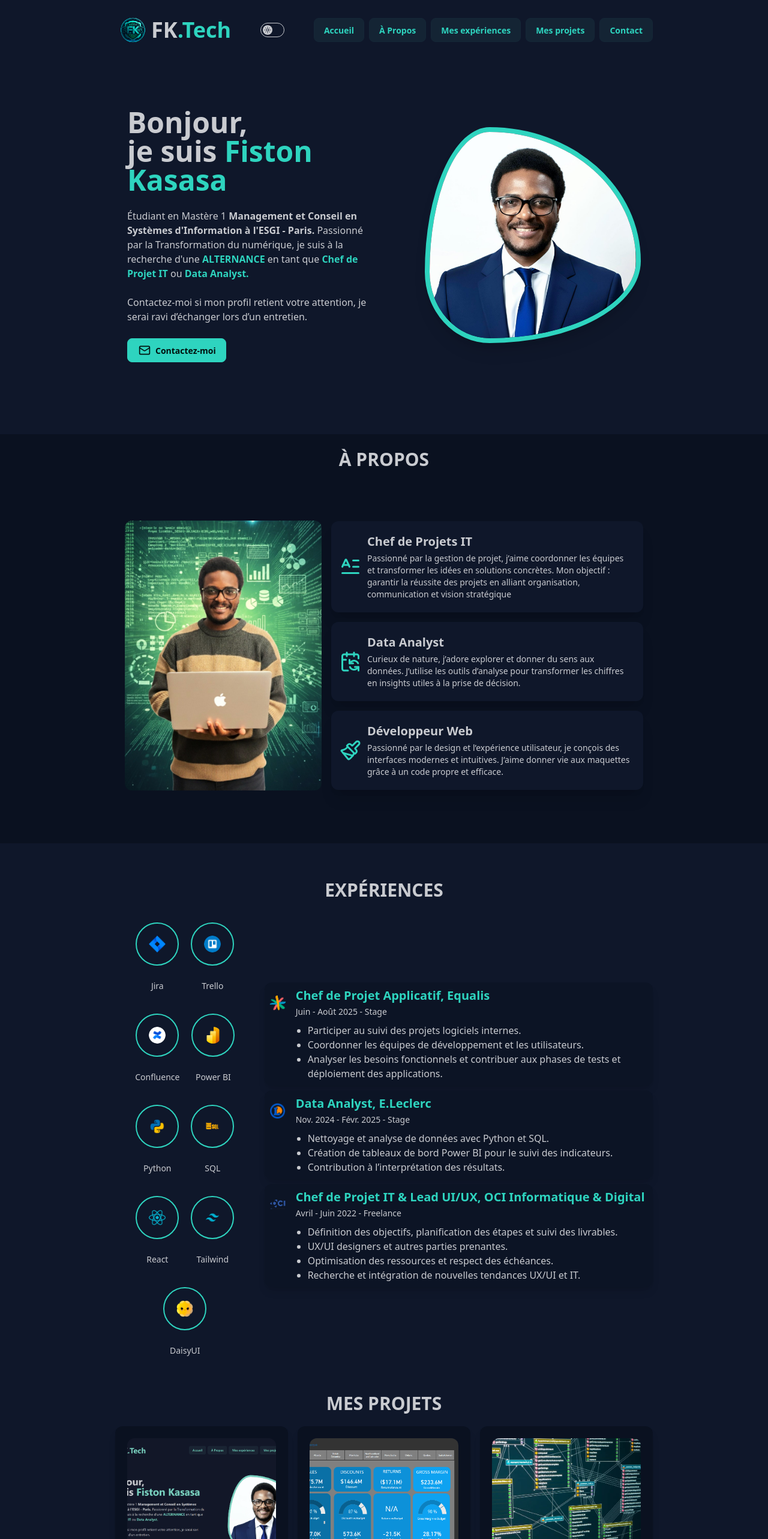
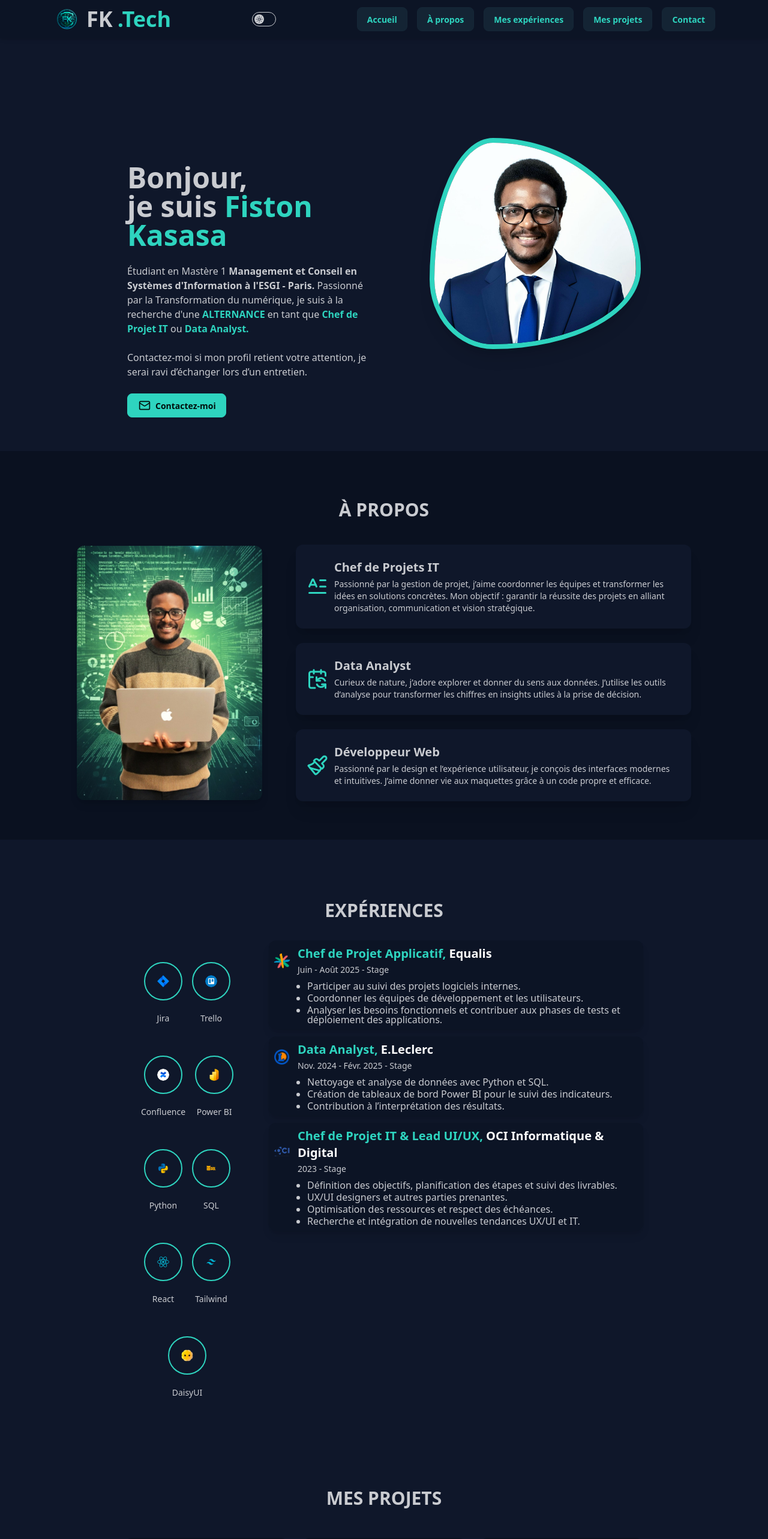
Before and after one commit to Fiston112/Projet---Portfolio-2.0, a React (Vite) app: page / in a window 1280 px wide. Shown: the top 2566 px of the page at 60% size. Built offline with nearby package versions, Linux system fonts and the light colour scheme.

Commit message:
Amélioration du design et des espacements

```diff
--- a/src/components/About.tsx
+++ b/src/components/About.tsx
@@ -7,7 +7,7 @@ const aboutSections = [
     id: 1,
     title: "Chef de Projets IT",
     description:
-      "Passionné par la gestion de projet, j’aime coordonner les équipes et transformer les idées en solutions concrètes. Mon objectif : garantir la réussite des projets en alliant organisation, communication et vision stratégique",
+      "Passionné par la gestion de projet, j’aime coordonner les équipes et transformer les idées en solutions concrètes. Mon objectif : garantir la réussite des projets en alliant organisation, communication et vision stratégique.",
     icon: <LetterText className="text-success scale-150" />,
   },
   {
@@ -28,23 +28,28 @@ const aboutSections = [
 
 export const About = () => {
   return (
-    <div id="About" className="bg-base-300 p-6 mb-4 md:mb-8">
+    <section id="About" className="bg-base-300 pt-20 pb-16 px-4">
+      <div className="max-w-5xl mx-auto">
         <Title title="À Propos" />
-  <div className="flex justify-center items-center py-10 md:py-16">
+
+        <div className="flex flex-col md:flex-row justify-center items-center gap-10 mt-10">
+          {/* Image */}
           <div className="hidden md:block">
             <img
               src={img}
               alt="photo FK"
-        className="w-82 object-cover rounded-xl"
+              className="w-80 object-cover rounded-xl shadow-lg"
             />
           </div>
-    <div className="md:ml-4 space-y-4 mb-0">
+
+          {/* Texte */}
+          <div className="md:ml-4 space-y-6 w-full md:w-2/3">
             {aboutSections.map((Section) => (
               <div
                 key={Section.id}
-          className="flex flex-col md:flex-row items-center bg-base-100 p-5 rounded-xl md:w-130 shadow-xl"
+                className="flex flex-col md:flex-row items-center bg-base-100 p-6 rounded-xl shadow-xl"
               >
-          <div className="mb-2 md:mb-0">{Section.icon}</div>
+                <div className="mb-3 md:mb-0">{Section.icon}</div>
                 <div className="md:ml-4 text-center md:text-left">
                   <h2 className="text-xl font-bold mb-1">{Section.title}</h2>
                   <p className="text-sm">{Section.description}</p>
@@ -54,6 +59,7 @@ export const About = () => {
           </div>
         </div>
       </div>
+    </section>
   );
 };
 
--- a/src/components/Contact.tsx
+++ b/src/components/Contact.tsx
@@ -4,10 +4,10 @@ export default function Contact() {
   return (
     <div
       id="Contact"
-      className="py-5 px-6 bg-base-300 flex flex-col items-center"
+      className="py-5 px-6 pt-20 bg-base-300 flex flex-col items-center"
     >
       <Title title="Contact" />
-      <p className="text-white mb-5 text-center max-w-2xl">
+      <p className="text-white mb-5 text-center max-w-2xl leading-5">
         Vous souhaitez échanger à propos d’une opportunité, d’un projet ou
         simplement en savoir plus sur mon profil ? N’hésitez pas à me contacter
         via ce formulaire.
@@ -17,7 +17,7 @@ export default function Contact() {
       <form
         action="https://formspree.io/f/xyznbpvy" // 🔁 à remplacer par ton lien Formspree ou autre
         method="POST"
-        className="w-full max-w-lg shadow-md rounded-xl p-5 space-y-4"
+        className="w-full max-w-lg shadow-md rounded-xl p-0 space-y-4"
       >
         <div>
           <label className="block text-left font-medium text-success mb-2">
--- a/src/components/Experiences.tsx
+++ b/src/components/Experiences.tsx
@@ -55,7 +55,7 @@ const experiences = [
     id: 3,
     role: "Chef de Projet IT & Lead UI/UX",
     company: "OCI Informatique & Digital",
-    period: "Avril - Juin 2022 - Freelance",
+    period: "2023 - Stage",
     description: [
       "Définition des objectifs, planification des étapes et suivi des livrables.",
       "UX/UI designers et autres parties prenantes.",
@@ -68,27 +68,31 @@ const experiences = [
 
 const Experiences = () => {
   return (
-    <div id="Experiences" className="-mt-1 -md:mt-8 -mb-8 py-3">
+    <section id="Experiences" className="max-w-7xl mx-auto px-4 pt-20 pb-12">
       <Title title="Expériences" />
-      <div className="flex flex-col-reverse md:flex-row justify-center items-center">
-        <div className="flex flex-wrap gap-5 justify-center items-center md:w-1/3 mt-3 md:mt-0">
+
+      <div className="flex flex-col-reverse md:flex-row justify-center items-start gap-5 mt-8">
+        {/* Liste des skills */}
+        <div className="flex flex-wrap gap-4 justify-center items-center md:w-1/3">
           {skills.map((skill) => (
             <div
               key={skill.id}
-              className=" flex justify-center items-center flex-col"
+              className="flex flex-col justify-center items-center mt-4"
             >
-              <div className="flex w-18 h-18 p-5 rounded-full border-2 border-success my-4">
+              <div className="flex w-16 h-16 mt-5 p-5 rounded-full border-2 border-success">
                 <img
                   src={skill.image}
-                  alt="{skill.name}"
-                  className="object-center rounded-full h-full w_full"
+                  alt={skill.name}
+                  className="object-center rounded-full h-full w-full"
                 />
               </div>
-              <span className="mt-2 text-sm"> {skill.name} </span>
+              <span className="mt-5 text-sm">{skill.name}</span>
             </div>
           ))}
         </div>
-        <div className="md:ml-4 flex flex-col space-y-2">
+
+        {/* Liste des expériences */}
+        <div className="md:ml-3 flex flex-col gap-3 md:w-3/3 w-full">
           {experiences.map((experience) => (
             <div
               key={experience.id}
@@ -100,15 +104,15 @@ const Experiences = () => {
                   alt={experience.company}
                   className="object-cover h-7 w-7"
                 />
-                <div className="ml-4">
+                <div className="ml-3">
                   <h1 className="text-xl text-success font-bold">
-                    {experience.role}, {experience.company}
+                    {experience.role}, <span className="text-white">{experience.company}</span>
                   </h1>
                   <span className="text-sm">{experience.period}</span>
                 </div>
               </div>
 
-              <ul className="list-disc ml-16 mt-2">
+              <ul className="list-disc ml-14 mt-2 space-y-1 leading-4">
                 {experience.description.map((desc, index) => (
                   <li key={index}>{desc}</li>
                 ))}
@@ -117,7 +121,7 @@ const Experiences = () => {
           ))}
         </div>
       </div>
-    </div>
+    </section>
   );
 };
 
--- a/src/components/Home.tsx
+++ b/src/components/Home.tsx
@@ -3,9 +3,9 @@ import img from "../assets/portfolio.jpg";
 
 const Home = () => {
   return (
-    <div className="flex flex-col-reverse p-5 md:flex-row justify-center items-center md:my-20 my-10">
-      <div className="flex flex-col">
-        <h1 className="text-4xl md:text-5xl font-bold text-center md:text-left mt-4 md:mt-0">
+    <div id="Home" className="flex flex-col-reverse p-5 md:flex-row justify-center items-center md:my-4 my-6">
+      <div className="flex mt-54 flex-col">
+        <h1 className="text-4xl md:text-5xl font-bold text-center md:text-left -mt-45 md:mt-0">
           Bonjour, <br />
           je suis{" "}
           <span className="text-success font-bold text-5xl">Fiston Kasasa</span>
@@ -30,11 +30,11 @@ const Home = () => {
           Contactez-moi
         </a>
       </div>
-      <div className="md:ml-20">
+      <div className="md:ml-25">
         <img
           src={img}
           alt="photo FK"
-          className="w-90 max-w-[400px] h-90 object-cover border-8 border-success shadow-xl"
+          className="w-50 h-50 mt-5 max-w-[400px] object-cover border-8 border-success shadow-xl sm:w-60 sm:h-60 md:w-60 md:h-60 lg:w-88 lg:h-88 md:mt-15 transition-all duration-300"
           style={{
             borderRadius: "30% 70% 70% 30% / 67% 62% 38% 33%",
           }}
--- a/src/components/Navbar.tsx
+++ b/src/components/Navbar.tsx
@@ -1,38 +1,92 @@
-import logofk from "../assets/fk.png" // adapte le chemin selon ton dossier
+import logofk from "../assets/fk.png"; // adapte le chemin selon ton dossier
 
 const Navbar = () => {
   return (
-    <div className="flex justify-center md:justify-between items-center">
-      <a href="#Home" className="flex items-center font-bold text-3xl md:text-xl">
+    <div className="fixed top-0 left-0 w-full bg-base-200 shadow-md z-5">
+      <div className="max-w-6xl mx-auto px-6 py-2 flex justify-between items-center">
+        {/* Logo + Titre */}
+        <a
+          href="#Home"
+          className="flex items-center font-bold text-3xl md:text-2xl space-x-2"
+        >
+          <img src={logofk} alt="Logo FK" className="w-12 h-auto" />
+          <span className="font-extrabold text-4xl">FK</span>
+          <span className="text-success font-extrabold text-4xl">.Tech</span>
+        </a>
 
-        <img src={logofk} alt="Logo FK" className="w-15 h-auto" />
-        <span className="text-bold text-4xl">FK</span><span className="text-success text-bold text-4xl">.Tech</span>
-      </a>
+        {/* Toggle (thème clair/sombre) */}
         <label className="toggle text-base-content">
           <input type="checkbox" value="synthwave" className="theme-controller" />
+          <svg
+            aria-label="sun"
+            xmlns="http://www.w3.org/2000/svg"
+            viewBox="0 0 24 24"
+          >
+            <g
+              strokeLinejoin="round"
+              strokeLinecap="round"
+              strokeWidth="2"
+              fill="none"
+              stroke="currentColor"
+            >
+              <circle cx="12" cy="12" r="4"></circle>
+              <path d="M12 2v2"></path>
+              <path d="M12 20v2"></path>
+              <path d="m4.93 4.93 1.41 1.41"></path>
+              <path d="m17.66 17.66 1.41 1.41"></path>
+              <path d="M2 12h2"></path>
+              <path d="M20 12h2"></path>
+              <path d="m6.34 17.66-1.41 1.41"></path>
+              <path d="m19.07 4.93-1.41 1.41"></path>
+            </g>
+          </svg>
 
-  <svg aria-label="sun" xmlns="http://www.w3.org/2000/svg" viewBox="0 0 24 24"><g strokeLinejoin="round" strokeLinecap="round" strokeWidth="2" fill="none" stroke="currentColor"><circle cx="12" cy="12" r="4"></circle><path d="M12 2v2"></path><path d="M12 20v2"></path><path d="m4.93 4.93 1.41 1.41"></path><path d="m17.66 17.66 1.41 1.41"></path><path d="M2 12h2"></path><path d="M20 12h2"></path><path d="m6.34 17.66-1.41 1.41"></path><path d="m19.07 4.93-1.41 1.41"></path></g></svg>
+          <svg
+            aria-label="moon"
+            xmlns="http://www.w3.org/2000/svg"
+            viewBox="0 0 24 24"
+          >
+            <g
+              strokeLinejoin="round"
+              strokeLinecap="round"
+              strokeWidth="2"
+              fill="none"
+              stroke="currentColor"
+            >
+              <path d="M12 3a6 6 0 0 0 9 9 9 9 0 1 1-9-9Z"></path>
+            </g>
+          </svg>
+        </label>
 
-  <svg aria-label="moon" xmlns="http://www.w3.org/2000/svg" viewBox="0 0 24 24"><g strokeLinejoin="round" strokeLinecap="round" strokeWidth="2" fill="none" stroke="currentColor"><path d="M12 3a6 6 0 0 0 9 9 9 9 0 1 1-9-9Z"></path></g></svg>
-
-</label>
-      <ul className="hidden md:flex space-x-2">
-        <li >
-          <a href="#Home" className="btn btn-soft btn-success">Accueil</a>
+        {/* Menu */}
+        <ul className="hidden md:flex space-x-4">
+          <li>
+            <a href="#Home" className="btn btn-soft btn-success">
+              Accueil
+            </a>
           </li>
           <li>
-          <a href="#About" className="btn btn-soft btn-success">À Propos</a>
+            <a href="#About" className="btn btn-soft btn-success">
+              À propos
+            </a>
           </li>
           <li>
-          <a href="#Experiences" className="btn btn-soft btn-success">Mes expériences</a>
+            <a href="#Experiences" className="btn btn-soft btn-success">
+              Mes expériences
+            </a>
           </li>
           <li>
-          <a href="#Projects" className="btn btn-soft btn-success">Mes projets</a>
+            <a href="#Projects" className="btn btn-soft btn-success">
+              Mes projets
+            </a>
           </li>
           <li>
-          <a href="#Contact" className="btn btn-soft btn-success">Contact</a>
+            <a href="#Contact" className="btn btn-soft btn-success">
+              Contact
+            </a>
           </li>
         </ul>
+      </div>
     </div>
   );
 };
--- a/src/components/Projects.tsx
+++ b/src/components/Projects.tsx
@@ -13,7 +13,7 @@ const projects = [
     id: 1,
     title: "Portfolio Personnel",
     description:
-      "Un site personnel moderne pour présenter mon parcours, mes compétences et mes projets.",
+      "Un site personnel moderne pour présenter mon profil, mes parcours, mes compétences et mes projets.",
     technologies: ["HTML", "React", "TS", "Tailwind CSS", "DaisyUI"],
     repoLink: "",
     image: projet1,
@@ -74,13 +74,14 @@ const projects = [
 
 const Projects = () => {
   return (
-    <div id="Projects" className="mt-20">
+    <section id="Projects" className="max-w-7xl mx-auto px-4 pt-25 pb-16">
       <Title title="Mes Projets" />
-      <div className="grid md:grid-cols-3 gap-4">
+
+      <div className="grid md:grid-cols-3 gap-6 mt-12">
         {projects.map((project) => (
           <div
             key={project.id}
-            className="bg-base-300 p-5 h-fit rounded-xl shadow-lg"
+            className="bg-base-300 p-2 h-fit rounded-xl shadow-lg"
           >
             <img
               src={project.image}
@@ -89,34 +90,33 @@ const Projects = () => {
             />
             <div>
               <h1 className="my-2 font-bold text-success">{project.title}</h1>
-              <p className=" text-sm"> {project.description} </p>
+              <p className="text-sm leading-snug">{project.description}</p>
             </div>
             <div className="flex flex-wrap gap-2 my-3">
-              {project.technologies.map((tech) => (
-                <span className="badge badge-success badge-sm">{tech}</span>
+              {project.technologies.map((tech, index) => (
+                <span
+                  key={index}
+                  className="badge badge-success badge-sm"
+                >
+                  {tech}
+                </span>
               ))}
             </div>
-            {/* <div>
-                <a className="btn btn-success" href=""> {project.demoLink}
-                    Demo
-                    <video className="w-4" />
-                </a>
-            </div> */}
             <div>
               <a
-                className="btn btn-neutral w-3/3"
+                className="btn btn-neutral w-full"
                 href="https://github.com/Fiston112"
+                target="_blank"
+                rel="noopener noreferrer"
               >
-                {" "}
-                {project.repoLink}
+                <Github className="w-4 mr-1" />
                 GitHub
-                <Github className="w-4" />
               </a>
             </div>
           </div>
         ))}
       </div>
-    </div>
+    </section>
   );
 };
 
```
Lines whose indentation alone changed are shown as unchanged.
